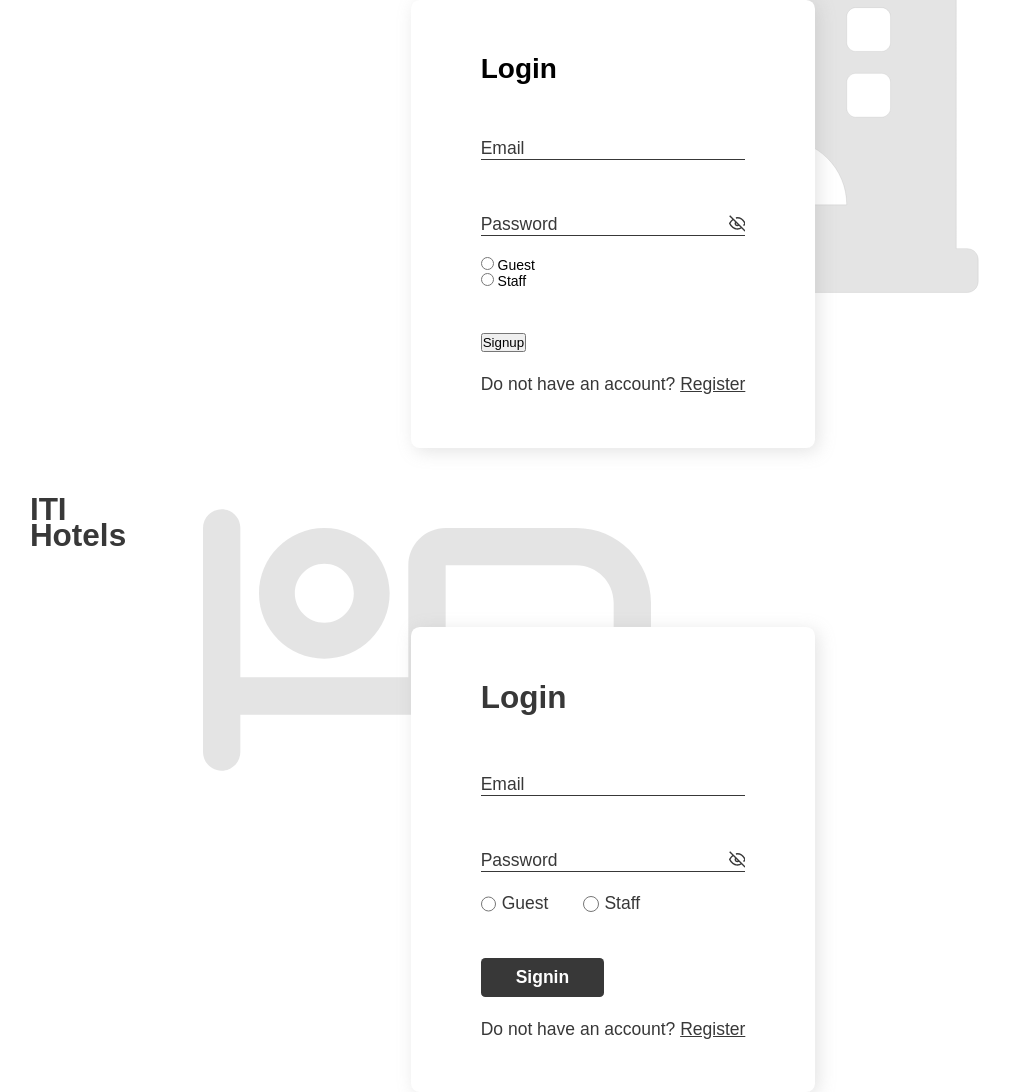
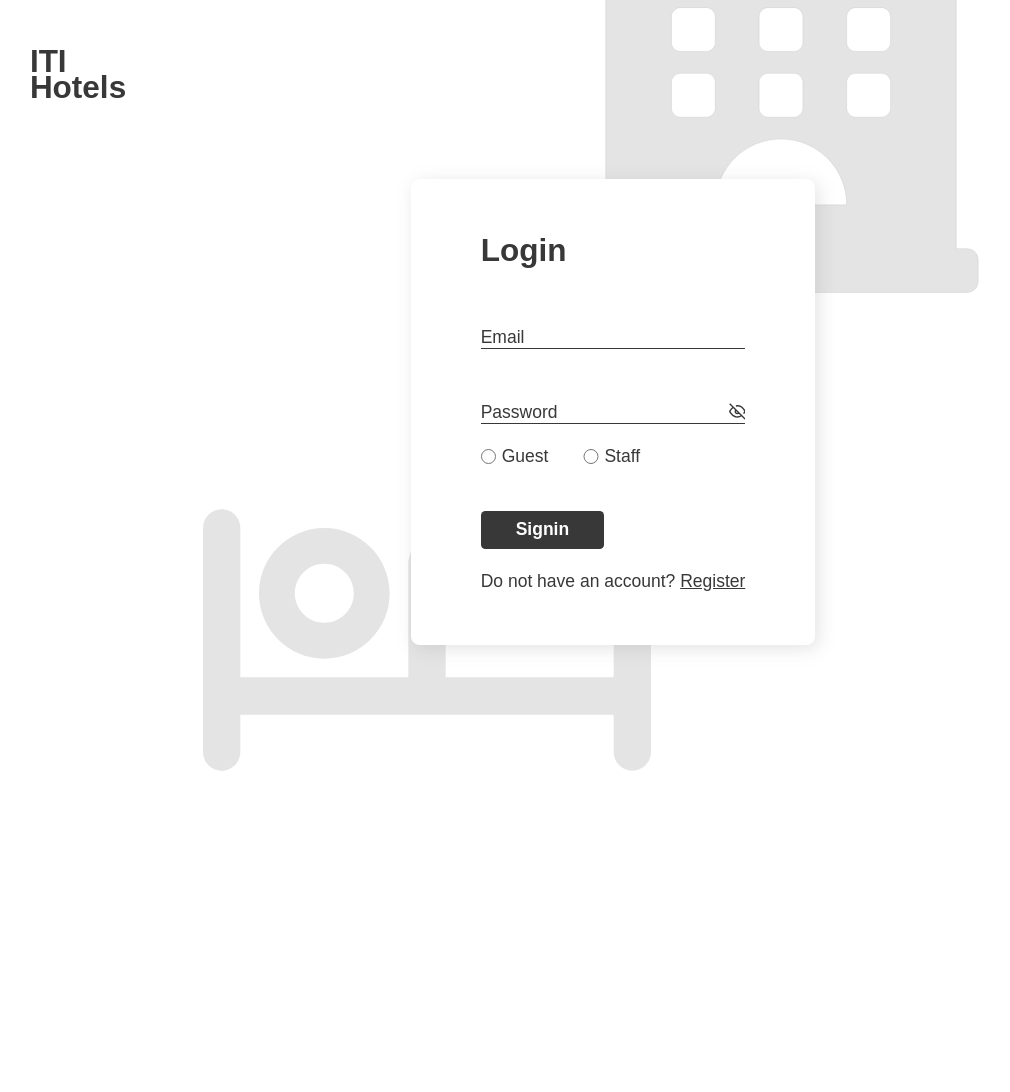
Before and after one commit to AbdelrahmanSalah211/Hotel-Reservation, a plain HTML site: page login/login.html in a window 1280 px wide. Shown: the whole page, without its empty margins (27-1037 px from the left). After the commit the page ends 864 px from the top, so only its background shows below. Drawn offline with Linux system fonts and the light colour scheme.

```diff
--- a/login/login.html
+++ b/login/login.html
@@ -10,44 +10,6 @@
         <link rel="stylesheet" href="../components/InputLabel/InputLabel.css">
     </head>
 
-<body>
-    <div class="main-container">
-        <div class="container">
-            <form id="form">
-                <h1>Login</h1>
-
-                <my-input onchange="" input-name="email" input-id="Email" label_name="Email" label-for="my-Email"
-                    type="text">
-                </my-input>
-
-                <my-input onchange="" input-name="password" input-id="password" label_name="Password"
-                    label-for="my-password" type="password" placeholder="Enter your password">
-                </my-input>
-                <div class="sign-as" id="sign-as">
-                    <div>
-                        <input type="radio" name="sign-as" id="guest" value="guest">
-                        <label for="guest">Guest</label>
-                    </div>
-                    <div>
-                        <input type="radio" name="sign-as" id="staff" value="staff">
-                        <label for="staff">Staff</label>
-                    </div>
-
-                </div>
-                <div class="error-message"></div>
-                <div class="button">
-                    <button>
-                        Signup
-                    </button>
-                </div>
-                <p class="redirect-message">Do not have an account? <span><a
-                            href="../register-info/register-info.html">Register</a></span></p>
-            </form>
-        </div>
-    </div>
-</body>
-<script src="../components/InputLabel/InputLabel.js" type="module"></script>
-<script src="./login.js" type="module"></script>
     <body>
         <svg class="background-icon background-icon-1" viewBox="0 0 24 24"
             fill="none"
```
